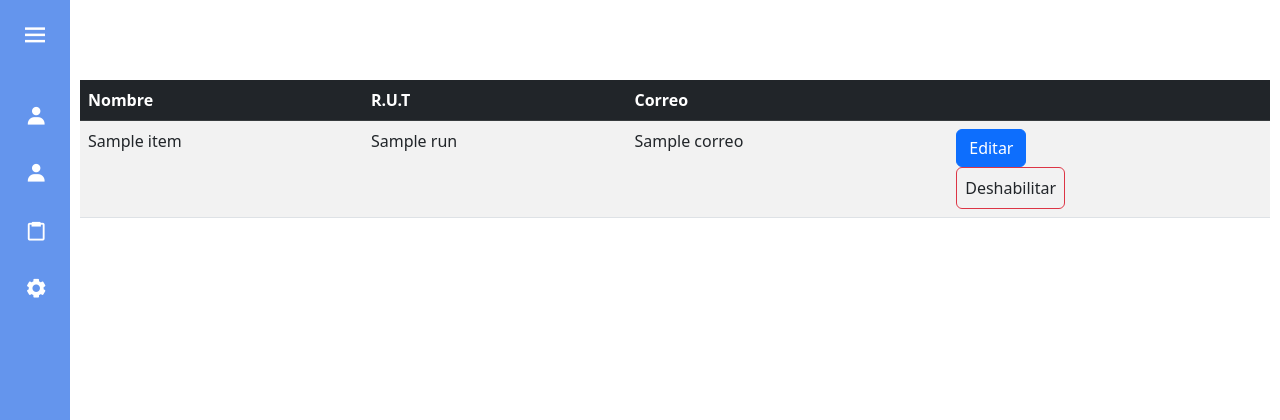
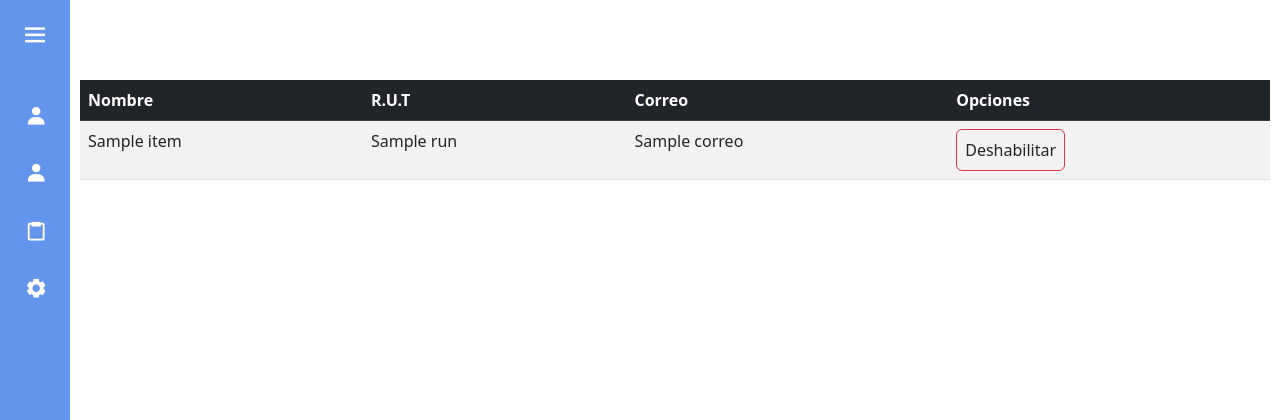
Before and after one commit to SebaDeuS/centroMedico, a Django app: page /cliente in a window 1280 px wide. Shown: the top 420 px of the page. Run offline with Django 4.2, Linux system fonts and the light colour scheme; tables that the repository leaves empty hold one stand-in row (values such as "Sample post"); a database or web service that is not in the repository returns one stand-in record (values such as "Sample title"); data that the repository does not hold is empty; some libraries are stand-ins or nearby versions.

Commit message:
requirements.txt  y arreglos cliente

```diff
--- a/app/forms.py
+++ b/app/forms.py
@@ -40,7 +40,7 @@ def validar_rut_chileno(value):
 '''
 
 class RegistroForm(forms.Form):
-    rut = forms.CharField(label="RUT", max_length=10, min_length=10, validators=[validar_rut])
+    rut = forms.CharField(label="RUT", max_length=10, min_length=9, validators=[validar_rut])
     nombre = forms.CharField(label="Nombre")
     email = forms.EmailField(label="Correo electrónico")
     password = forms.CharField(label="Contraseña", widget=forms.PasswordInput())
--- a/app/templates/cliente.html
+++ b/app/templates/cliente.html
@@ -10,7 +10,7 @@
           <th scope="col">Nombre</th>
           <th scope="col">R.U.T</th>
           <th scope="col">Correo</th>
-          <th></th>
+          <th scope="col">Opciones</th>
         </tr>
       </thead>
 
@@ -22,7 +22,6 @@
             <td>{{row.run}}</td>
             <td>{{row.correo}}</td>
           <td>
-            <a class="btn btn-primary me-2" href="#">Editar</a>
             <form action="{% url 'deshabilitar' row.run %}" method="POST">
               {% csrf_token %}
               <button id="estado" class="btn btn-danger" type="submit" >Deshabilitar</button>
```
Also changed, not shown: requirements.txt (added, +10 -0 lines).
